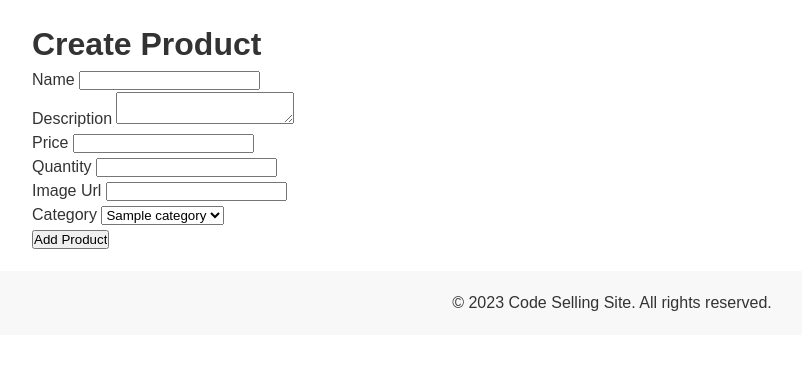
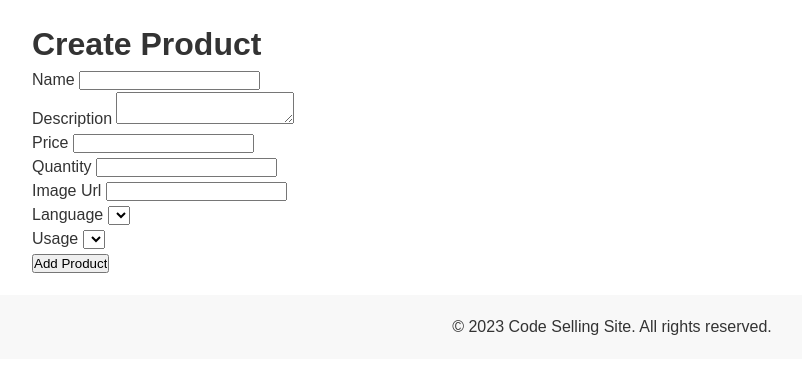
Before and after one commit to blendingstudy/codesell, a Flask app: page /products/create in a window 1280 px wide. Shown: the part 64-438 px from the top of the page, without its empty margins (28-830 px from the left). Run offline with Flask 2, Linux system fonts and the light colour scheme; tables that the repository leaves empty hold one stand-in row (values such as "Sample post"); lists and menus that the app fills with data are empty; some libraries are stand-ins or nearby versions.

Commit message:
category upgrade

```diff
--- a/app/controllers/product_controller.py
+++ b/app/controllers/product_controller.py
@@ -14,23 +14,29 @@ def index():
 @product_bp.route('/create', methods=['GET', 'POST'])
 def create_product():
     form = ProductForm()
-    categories = Category.query.all()
-    form.category_id.choices = [(category.id, category.name) for category in categories]
+    language_categories = Category.query.filter_by(type='language').all()
+    usage_categories = Category.query.filter_by(type='usage').all()
     if form.validate_on_submit():
+        language_id = request.form['language']
+        usage_id = request.form['usage']
+
         product = Product(
             name=form.name.data,
             description=form.description.data,
             price=form.price.data,
             quantity=form.quantity.data,
             image_url=form.image_url.data,
-            category_id=form.category_id.data
+            category_id=usage_id,
+            language_id=language_id
         )
+
         db.session.add(product)
         db.session.commit()
+
         flash('Product created successfully.', 'success')
         return redirect(url_for('product.index'))
 
-    return render_template('product_create.html', form=form)
+    return render_template('product_create.html', form=form, language_categories=language_categories, usage_categories=usage_categories)
 
 @product_bp.route('/<int:product_id>')
 def get_product(product_id):
@@ -41,20 +47,23 @@ def get_product(product_id):
 def update_product(product_id):
     product = Product.query.get_or_404(product_id)
 
+    language_categories = Category.query.filter_by(type='language').all()
+    usage_categories = Category.query.filter_by(type='usage').all()
+
     if request.method == 'POST':
         product.name = request.form['name']
         product.description = request.form['description']
         product.price = request.form['price']
         product.quantity = request.form['quantity']
         product.image_url = request.form['image_url']
-        product.category_id = request.form['category_id']
+        product.category_id = request.form['usage']
 
         db.session.commit()
 
         flash('Product updated successfully.', 'success')
         return redirect(url_for('product.get_product', product_id=product.id))
 
-    return render_template('product/update.html', product=product)
+    return render_template('product_update.html', product=product, language_categories=language_categories, usage_categories=usage_categories)
 
 @product_bp.route('/<int:product_id>/delete', methods=['POST'])
 def delete_product(product_id):
--- a/app/forms.py
+++ b/app/forms.py
@@ -20,7 +20,8 @@ class ProductForm(FlaskForm):
     price = FloatField('Price', validators=[DataRequired(), NumberRange(min=0)])
     quantity = IntegerField('Quantity', validators=[DataRequired(), NumberRange(min=0)])
     image_url = StringField('Image Url')
-    category_id = SelectField('Category', coerce=int)
+    language = SelectField('Language', coerce=int, validators=[DataRequired()])
+    usage = SelectField('Usage', coerce=int, validators=[DataRequired()])
     submit = SubmitField('Add Product')
 
 class FundingCreateForm(FlaskForm):
--- a/app/models/product.py
+++ b/app/models/product.py
@@ -10,7 +10,9 @@ class Product(BaseModel):
     quantity = db.Column(db.Integer, nullable=False)
     image_url = db.Column(db.String(200))
     category_id = db.Column(db.Integer, db.ForeignKey('categories.id'))
-    category = db.relationship('Category', backref='products')
+    category = db.relationship('Category', backref=db.backref('products', lazy=True), foreign_keys=[category_id])
+    language_id = db.Column(db.Integer, db.ForeignKey('categories.id'), nullable=False)
+    language = db.relationship('Category', backref=db.backref('language_products', lazy=True), foreign_keys=[language_id])
 
     def __init__(self, name, description, price, quantity, image_url, category_id):
         self.name = name
--- a/app/templates/index.html
+++ b/app/templates/index.html
@@ -55,9 +55,6 @@
             <h2>Start Selling Your Code</h2>
             <p>Join our platform and showcase your coding projects to the world.</p>
             <a href="{{ url_for('auth.register') }}" class="btn btn-primary">Sign Up Now</a>
-            <!-- {% if current_user.is_admin %}
-                <a href="{{ url_for('product.create_product') }}" class="btn btn-primary">Add Product</a>
-            {% endif %} -->
             <a href="{{ url_for('product.create_product') }}" class="btn btn-primary">Add Product</a>
             <a href="{{ url_for('funding.funding_create') }}" class="btn btn-primary">Add Funding Product</a>
         </div>
--- a/app/templates/product_create.html
+++ b/app/templates/product_create.html
@@ -17,14 +17,19 @@
       {{ form.quantity.label }} {{ form.quantity(class='form-control') }}
     </div>
     <div class="form-group">
-        {{ form.image_url.label }} {{ form.image_url(class='form-control') }}
-      </div>
+      {{ form.image_url.label }} {{ form.image_url(class='form-control') }}
+    </div>
     <div class="form-group">
-        {{ form.category_id.label }}
-        {{ form.category_id(class='form-control') }}
-        {% for error in form.category_id.errors %}
-          <span class="text-danger">{{ error }}</span>
-        {% endfor %}
+      {{ form.language.label }} {{ form.language(class='form-control') }}
+      {% for error in form.language.errors %}
+        <span class="text-danger">{{ error }}</span>
+      {% endfor %}
+    </div>
+    <div class="form-group">
+      {{ form.usage.label }} {{ form.usage(class='form-control') }}
+      {% for error in form.usage.errors %}
+        <span class="text-danger">{{ error }}</span>
+      {% endfor %}
     </div>
     {{ form.submit(class='btn btn-primary') }}
   </form>
--- a/app/templates/product_detail.html
+++ b/app/templates/product_detail.html
@@ -20,7 +20,8 @@
         <p>{{ product.description }}</p>
         <p>Price: ${{ product.price }}</p>
         <p>Quantity: {{ product.quantity }}</p>
-        <p>Category: {{ product.category.name }}</p>
+        <p>Language: {{ product.language.name }}</p>
+        <p>Usage: {{ product.category.name }}</p>
         <form action="{{ url_for('cart.add_to_cart', product_id=product.id) }}" method="POST">
           <input type="hidden" name="quantity" value="1">
           <button type="submit" class="btn btn-primary">Add to Cart</button>
@@ -39,13 +40,12 @@
 
     <div class="row">
       <div class="col-md-12">
-        <!-- <a href="{{ url_for('product.update_product', product_id=product.id) }}" class="btn btn-secondary">Edit Product</a> -->
+        <a href="{{ url_for('product.update_product', product_id=product.id) }}" class="btn btn-secondary">Edit Product</a>
         <form action="{{ url_for('product.delete_product', product_id=product.id) }}" method="POST" class="d-inline">
           <button type="submit" class="btn btn-danger" onclick="return confirm('Are you sure you want to delete this product?')">Delete Product</button>
         </form>
       </div>
     </div>
-    <!-- 관리자만 할 수 있게 변경 필요 -->
 
   </div>
 {% endblock %}
--- a/app/templates/product_list.html
+++ b/app/templates/product_list.html
@@ -14,6 +14,8 @@
               <h5 class="card-title">{{ product.name }}</h5>
               <p class="card-text">{{ product.description }}</p>
               <p class="card-text">Price: ${{ product.price }}</p>
+              <p class="card-text">Language: {{ product.language.name }}</p>
+              <p class="card-text">Usage: {{ product.category.name }}</p>
               <a href="{{ url_for('product.get_product', product_id=product.id) }}" class="btn btn-primary">View Details</a>
             </div>
           </div>
```
Also changed, not shown: app/models/category.py (+9 -3 lines), migrations/versions/9c7c62da2323_.py (added, +36 -0 lines).
